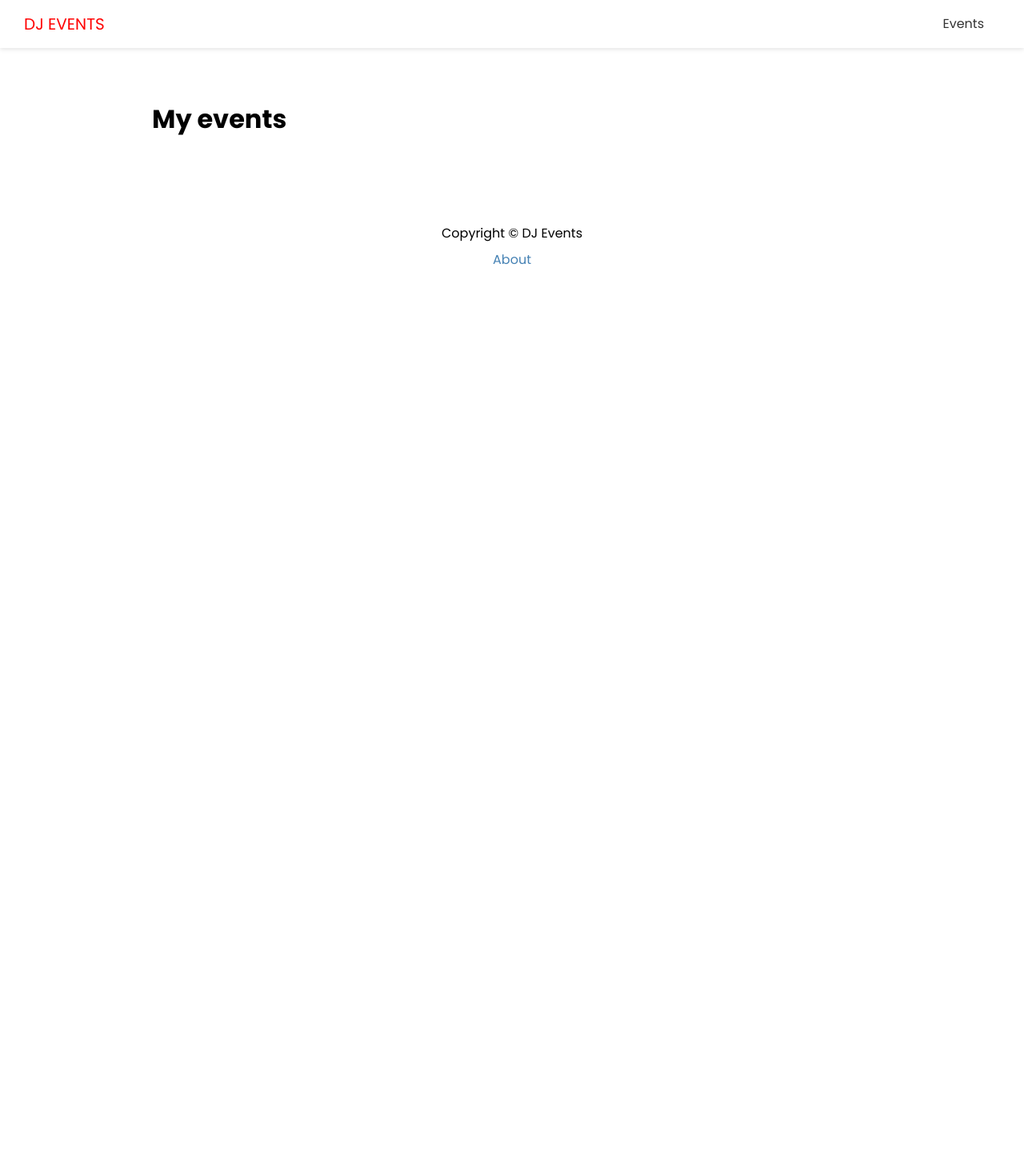
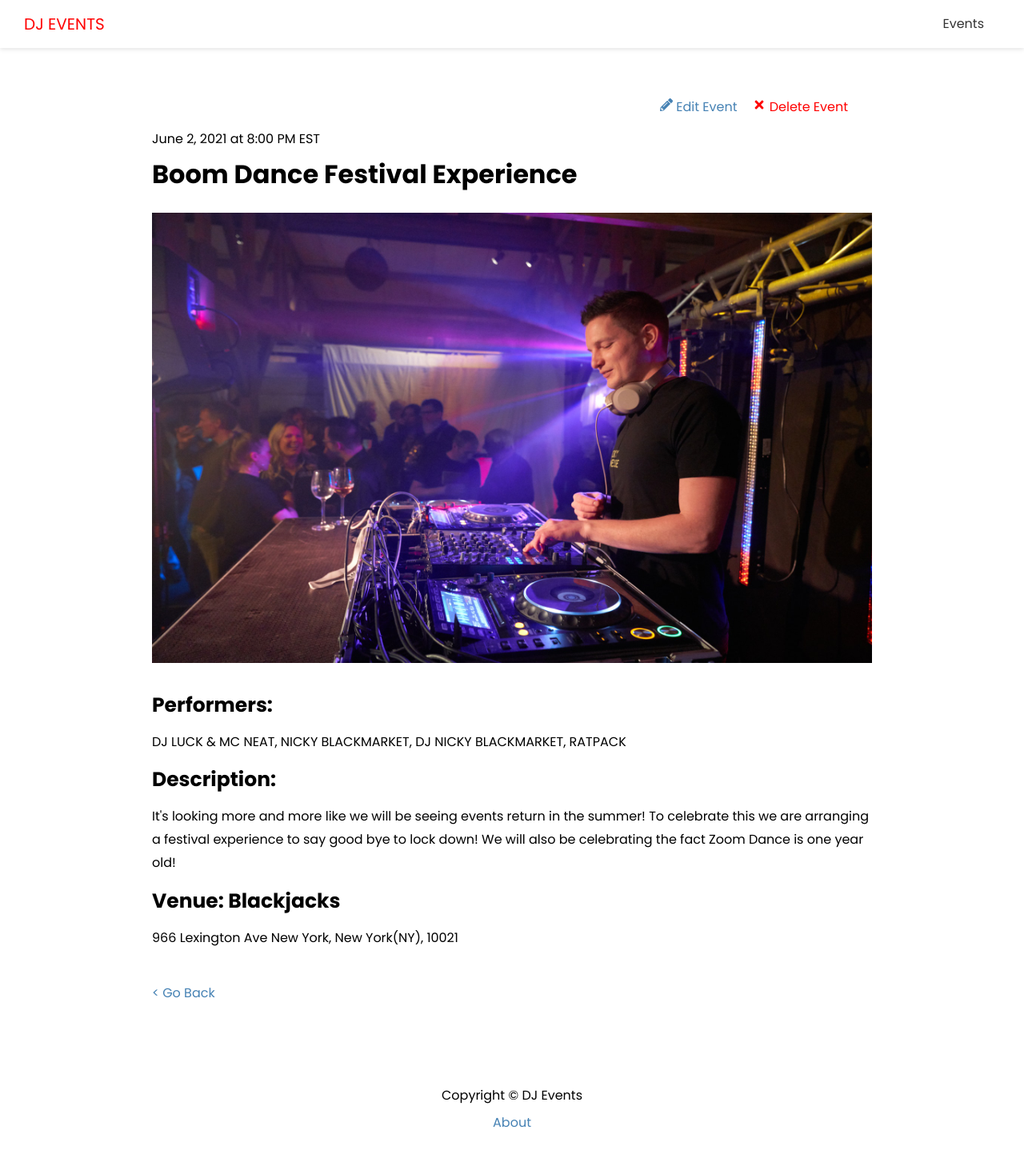
Before and after one commit to neonmohsen/dj-events-frontend, a Next.js app: page /events/boom-dance-festival-experience in a window 1280 px wide. Shown: the top 1448 px of the page at 80% size. Before the commit the page ends 800 px from the top, so only its background shows below. Built offline with nearby package versions, Linux system fonts and the light colour scheme; no server answers.

Commit message:
add dynamic route with static props and ssg for better performance and add single event page

```diff
--- a/pages/events/[slug].js
+++ b/pages/events/[slug].js
@@ -1,9 +1,83 @@
 import Layout from "@/components/Layout";
+import { API_URL } from "@/configs/index";
+import styles from "@/styles/Event.module.css";
+import Image from "next/image";
+import Link from "next/link";
+import { FaPencilAlt, FaTimes } from "react-icons/fa";
 
-export default function MyEventPage() {
+export default function MyEventPage({ evt }) {
+  const deleteHandler = () => {};
+
   return (
     <Layout>
-      <h1>My events</h1>
+      <div className={styles.event}>
+        <div className={styles.controls}>
+          <Link href={`events/edit/${evt.id}`}>
+            <a>
+              <FaPencilAlt /> Edit Event
+            </a>
+          </Link>
+          <a href="#" className={styles.delete} onClick={deleteHandler}>
+            <FaTimes /> Delete Event
+          </a>
+        </div>
+
+        <span>
+          {evt.date} at {evt.time}
+        </span>
+        <h1>{evt.name}</h1>
+
+        {evt.image && (
+          <div className={styles.image}>
+            <Image src={evt.image} width={960} height={600} alt="evtImage" />
+          </div>
+        )}
+
+        <h3>Performers:</h3>
+        <p>{evt.performers}</p>
+        <h3>Description:</h3>
+        <p>{evt.description}</p>
+        <h3>Venue: {evt.venue}</h3>
+        <p>{evt.address}</p>
+
+        <Link href="/events">
+          <a className={styles.back}>{"<"} Go Back</a>
+        </Link>
+      </div>
     </Layout>
   );
 }
+
+export const getStaticPaths = async () => {
+  const response = await fetch(`${API_URL}/api/events`);
+  const event = await response.json();
+
+  const paths = event.map((evt) => {
+    return {
+      params: { slug: evt.slug },
+    };
+  });
+
+  return {
+    paths,
+    fallback: true,
+  };
+};
+
+export const getStaticProps = async ({ params: { slug } }) => {
+  const response = await fetch(`${API_URL}/api/events/${slug}`);
+  const event = await response.json();
+
+  return {
+    props: { evt: event[0] },
+  };
+};
+
+// export const getServerSideProps = async ({ query: { slug } }) => {
+//   const response = await fetch(`${API_URL}/api/events/${slug}`);
+//   const event = await response.json();
+
+//   return {
+//     props: { evt: event[0] },
+//   };
+// };
--- /dev/null
+++ b/styles/Event.module.css
@@ -0,0 +1,32 @@
+.event {
+  position: relative;
+  padding-top: 40px;
+}
+
+.event h3 {
+  font-size: 25px;
+}
+
+.event p {
+  margin: 10px 0;
+}
+
+.image {
+  margin-bottom: 20px;
+}
+
+.controls {
+  position: absolute;
+  right: 30px;
+  top: 0;
+}
+
+.delete {
+  margin-left: 20px;
+  color: red;
+}
+
+.back {
+  display: block;
+  margin-top: 40px;
+}
```
